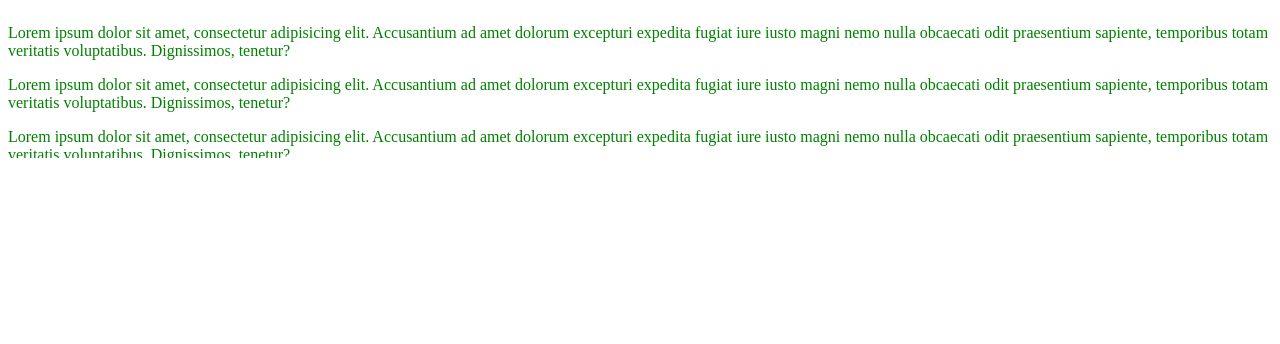
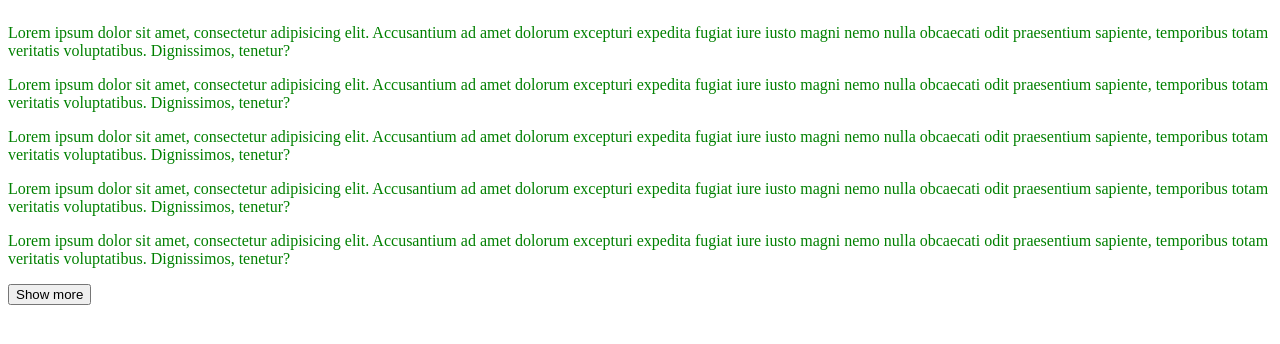
Before and after one commit to andreasonny83/flying-iron-cake, a plain HTML site: page index.html in a window 1280 px wide. Drawn offline with nearby package versions, Linux system fonts and the light colour scheme.

Commit message:
Keep It Simple

```diff
--- a/app.js
+++ b/app.js
@@ -1,28 +1,47 @@
-(function ( $ ) {
+// Retrieve the viewport width and build up conditionals for enable/disable or switch between effects
 
-    $.fn.ficShowMore = function() {
+// Retrieve the target element height and cut it with a blur effect at the set height, depending of the viewport width and device orientation
 
-        var maxInitialHeight = 150;
+// Set an event that trigger the show action, like when you scroll to the target element
+//this.css( "color", "green" );
+;( function( $, window, document, undefined ) {
+    "use strict";
 
-        this.innerHeight(maxInitialHeight);
-        this.css( "overflow", "hidden");
-
-        this.find( "*[data-fic-trigger]" ).click(function(){
-            console.log("bar");
-            $( "p" ).css( "color", "red" );
-        });
-        this.find("p").css( "color", "green" );
-        console.log(this.innerHeight());
-        return this;
+    var pluginName = "ficShowMore";
+    var defaults = {
+        maxHeight: 150
     };
 
-    // Retrieve the viewport width and build up conditionals for enable/disable or switch between effects
+    function Plugin ( element, options ) {
+        this.element = element;
+        this.settings = $.extend( {}, defaults, options );
+        this._defaults = defaults;
+        this._name = pluginName;
 
-    // Retrieve the target element height and cut it with a blur effect at the set height, depending of the viewport width and device orientation
+        this.init();
+    }
 
-    // Set an event that trigger the show action, like when you scroll to the target element
-    //this.css( "color", "green" );
+    $.extend( Plugin.prototype, {
+        init: function() {
+            // console.log( "ready" );
+            $( this.element ).css( "overflow", "hidden" );
 
-}( jQuery ));
+            $( this.element ).find( "*[data-fic-trigger]" ).click(function() {
+                // console.log( "bar" );
+                $( "p" ).css( "color", "red" );
+            } );
 
-$( "div[data-fic-container]" ).ficShowMore();
+            $( this.element ).find( "p" ).css( "color", "green" );
+            // console.log($( this.element ).innerHeight());
+        }
+    });
+
+    $.fn[ pluginName ] = function( options ) {
+        return this.each(function() {
+            if ( !$.data( this, "plugin_" + pluginName ) ) {
+                  $.data( this, "plugin_" +
+                          pluginName, new Plugin( this, options ) );
+            }
+        } );
+    };
+} )( jQuery, window, document );
--- a/index.html
+++ b/index.html
@@ -1,5 +1,10 @@
 <!DOCTYPE html>
 <html>
+<head>
+    <meta charset="utf-8">
+    <title>flying-iron-cake</title>
+</head>
+<body>
     <div data-fic-container>
         <p>Lorem ipsum dolor sit amet, consectetur adipisicing elit. Accusantium ad amet dolorum excepturi expedita fugiat iure iusto magni nemo nulla obcaecati odit praesentium sapiente, temporibus totam veritatis voluptatibus. Dignissimos, tenetur?</p>
         <p>Lorem ipsum dolor sit amet, consectetur adipisicing elit. Accusantium ad amet dolorum excepturi expedita fugiat iure iusto magni nemo nulla obcaecati odit praesentium sapiente, temporibus totam veritatis voluptatibus. Dignissimos, tenetur?</p>
@@ -11,5 +16,10 @@
 
     <script src="https://ajax.googleapis.com/ajax/libs/jquery/2.2.4/jquery.min.js"></script>
     <script src="./app.js"></script>
-
+    <script>
+        $( document ).ready(function() {
+            $( "div[data-fic-container]" ).ficShowMore();
+        } );
+    </script>
+</body>
 </html>
```
Also changed, not shown: 2 other files. Lines whose indentation alone changed are shown as unchanged.
